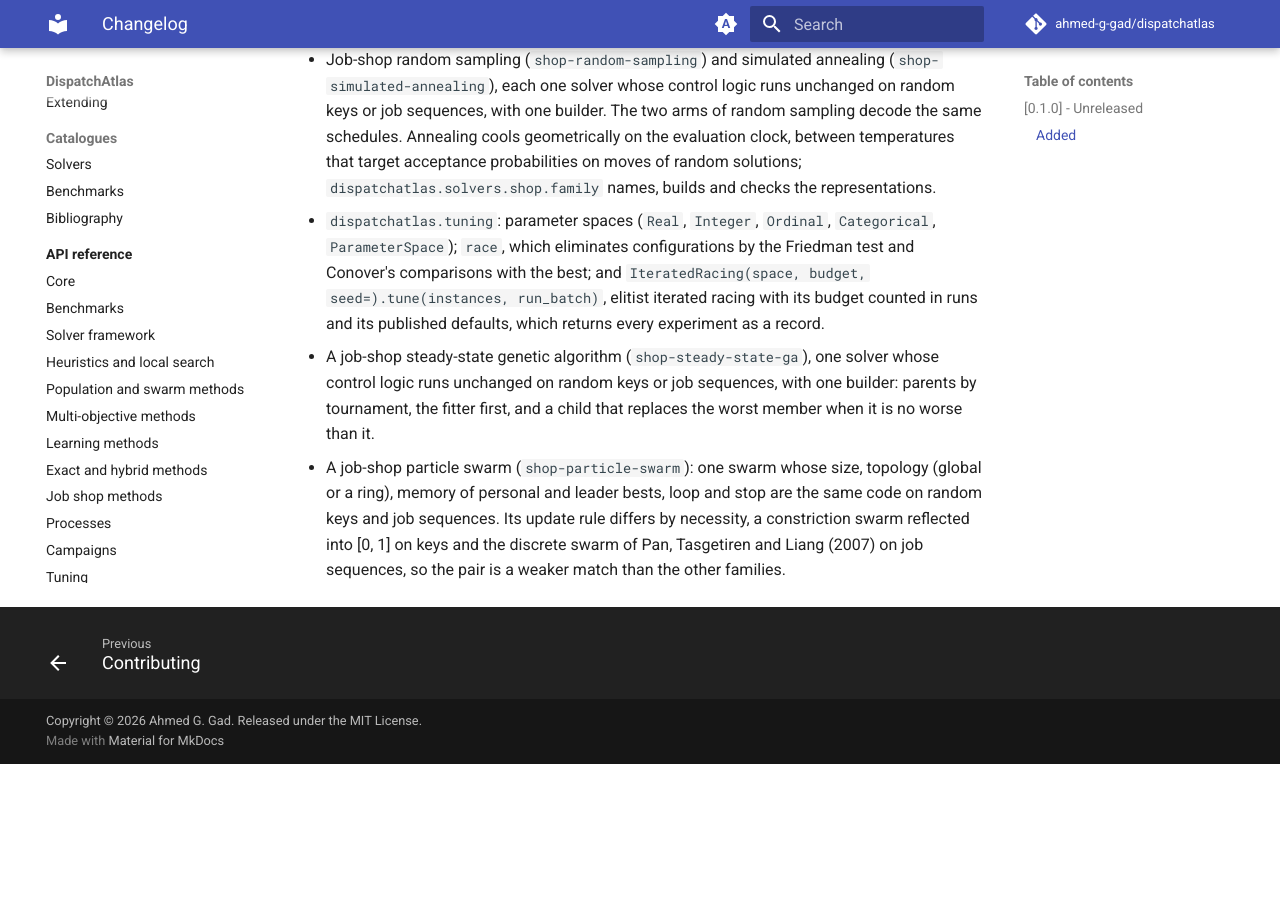
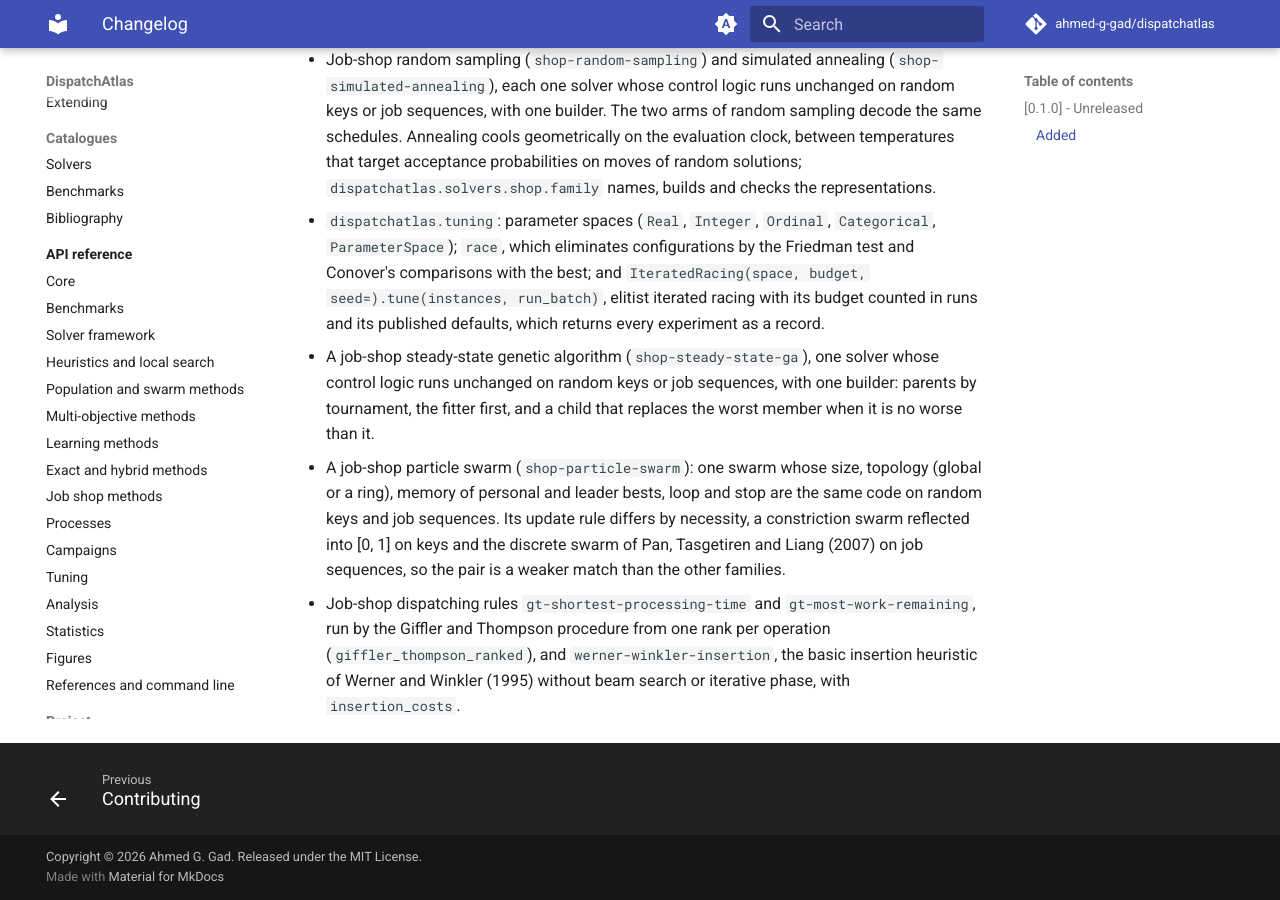
Before and after one commit to Ahmed-G-Gad/dispatchatlas, an MkDocs documentation site: the page built from docs/changelog.md, in a window 1280 px wide and 900 px high, scrolled down 8311 px. Built offline with MkDocs 1.6.1 and Material for MkDocs 9.7.7, drawn with Linux system fonts in a browser that asks for light colours; comment, search, counter and statistics services are not loaded; before the commit the page ends 9075 px from its top, so only the background shows below that.

Commit message:
Register the job-shop dispatching rules and the insertion heuristic, and list them in the API reference, the README and the changelog

```diff
--- a/CHANGELOG.md
+++ b/CHANGELOG.md
@@ -409,3 +409,9 @@ and this project adheres to [Semantic Versioning](https://semver.org/spec/v2.0.0
   differs by necessity, a constriction swarm reflected into [0, 1] on keys and
   the discrete swarm of Pan, Tasgetiren and Liang (2007) on job sequences, so
   the pair is a weaker match than the other families.
+- Job-shop dispatching rules `gt-shortest-processing-time` and
+  `gt-most-work-remaining`, run by the Giffler and Thompson procedure from one
+  rank per operation (`giffler_thompson_ranked`), and
+  `werner-winkler-insertion`, the basic insertion heuristic of Werner and
+  Winkler (1995) without beam search or iterative phase, with
+  `insertion_costs`.
```
Also changed, not shown: README.md (+1 -1 lines), docs/api/solvers-shop.md (+4 -0 lines), 1 other file.
